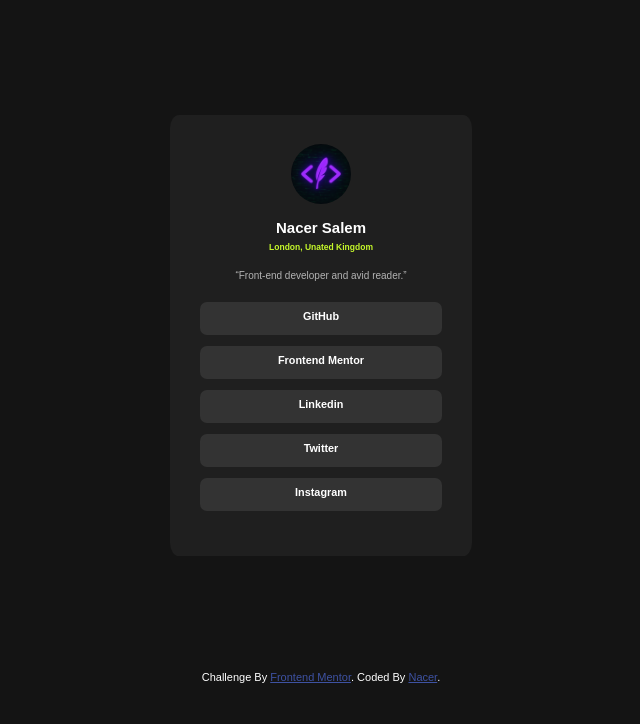
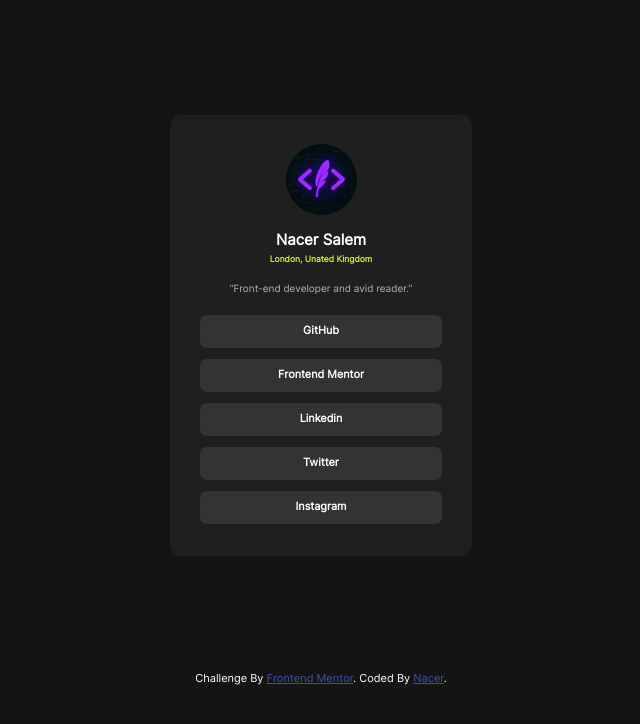
Before and after one commit to nacer-sw/Social-links-profile-challange, a plain HTML site: page index.html in a window 1280 px wide. Shown: the top 724 px of the page, without its empty margins (407-1047 px from the left). Drawn offline with Linux system fonts and the light colour scheme.

Commit message:
last toch done x4

```diff
--- a/index.html
+++ b/index.html
@@ -30,7 +30,7 @@
     <div class="linktree-outer-block">
       <img
         class="profile-pic"
-        src="/assets/images/s1w.png"
+        src="./assets/images/s1w.png"
         alt="profile picture"
       />
       <p class="profile-name">nacer salem</p>
--- a/styles/linkstree.css
+++ b/styles/linkstree.css
@@ -1,7 +1,10 @@
 @font-face {
-  font-family: "Inter-Regular";
-  src: url("/assets/fonts/static/Inter-Bold.ttf") format("ttf");
+  font-family: "Inter";
+  src: url("../assets/fonts/static/Inter-Regular.ttf") format("truetype");
+  font-weight: 400;
+  font-style: normal;
 }
+
 html {
   width: 1440px;
   height: 100%;
@@ -12,7 +15,7 @@
   color: hsl(0, 0%, 100%);
   text-transform: capitalize;
   background-color: hsl(0, 0%, 8%);
-  font-family: "Inter-Regular", sans-serif;
+  font-family: "Inter", sans-serif;
 }
 .linktree-outer-block {
   height: 404px;
@@ -30,7 +33,7 @@
 
 .profile-pic {
   border-radius: 100%;
-  width: 60px;
+  width: 71px;
   display: block;
   margin: auto;
 }
@@ -39,7 +42,7 @@
   font-size: 15px;
   font-weight: 600;
   font-style: revert-layer;
-  display: inline-block;
+  display: block;
   margin-bottom: 0px;
 }
 .user-location {
```
